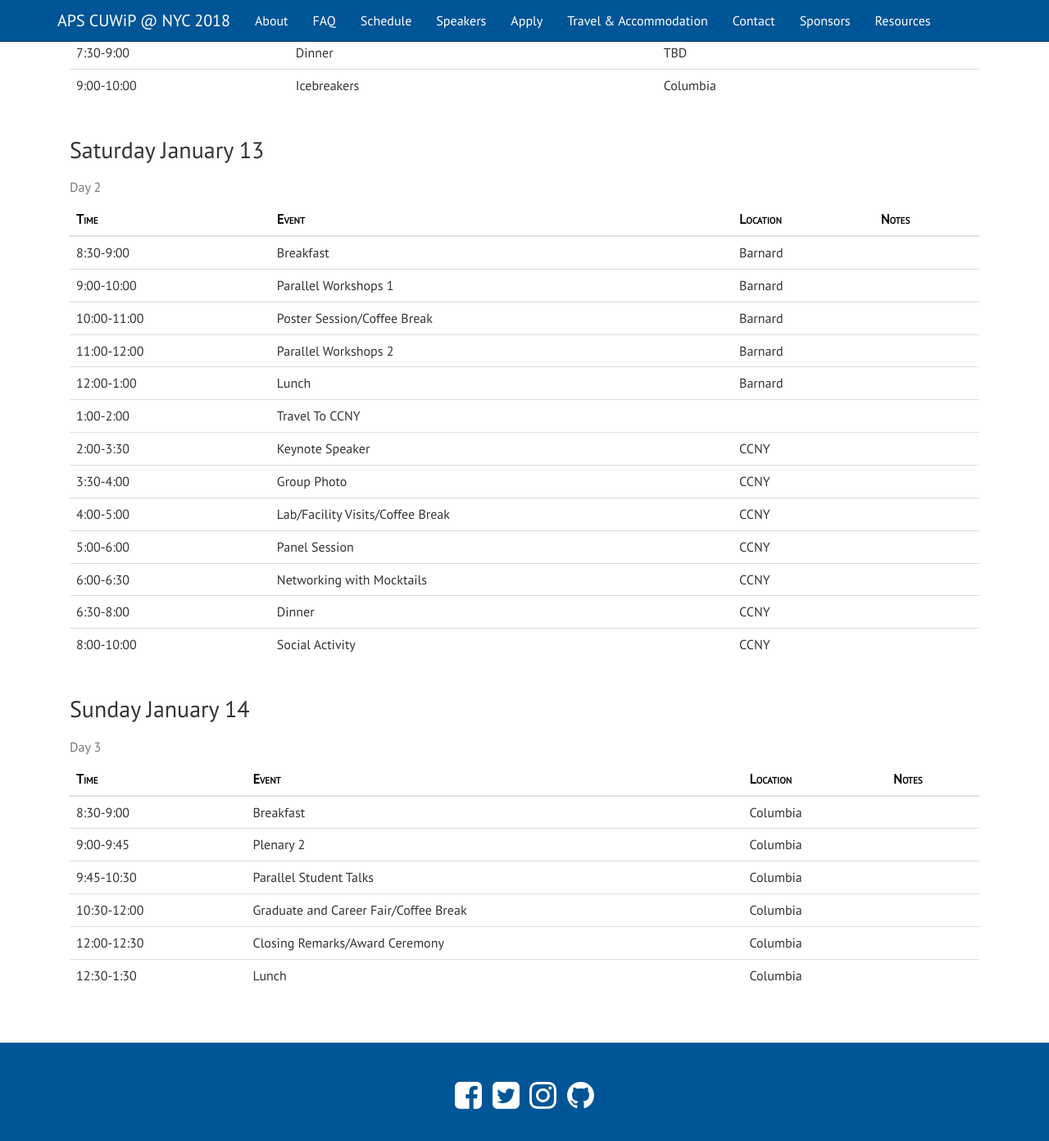
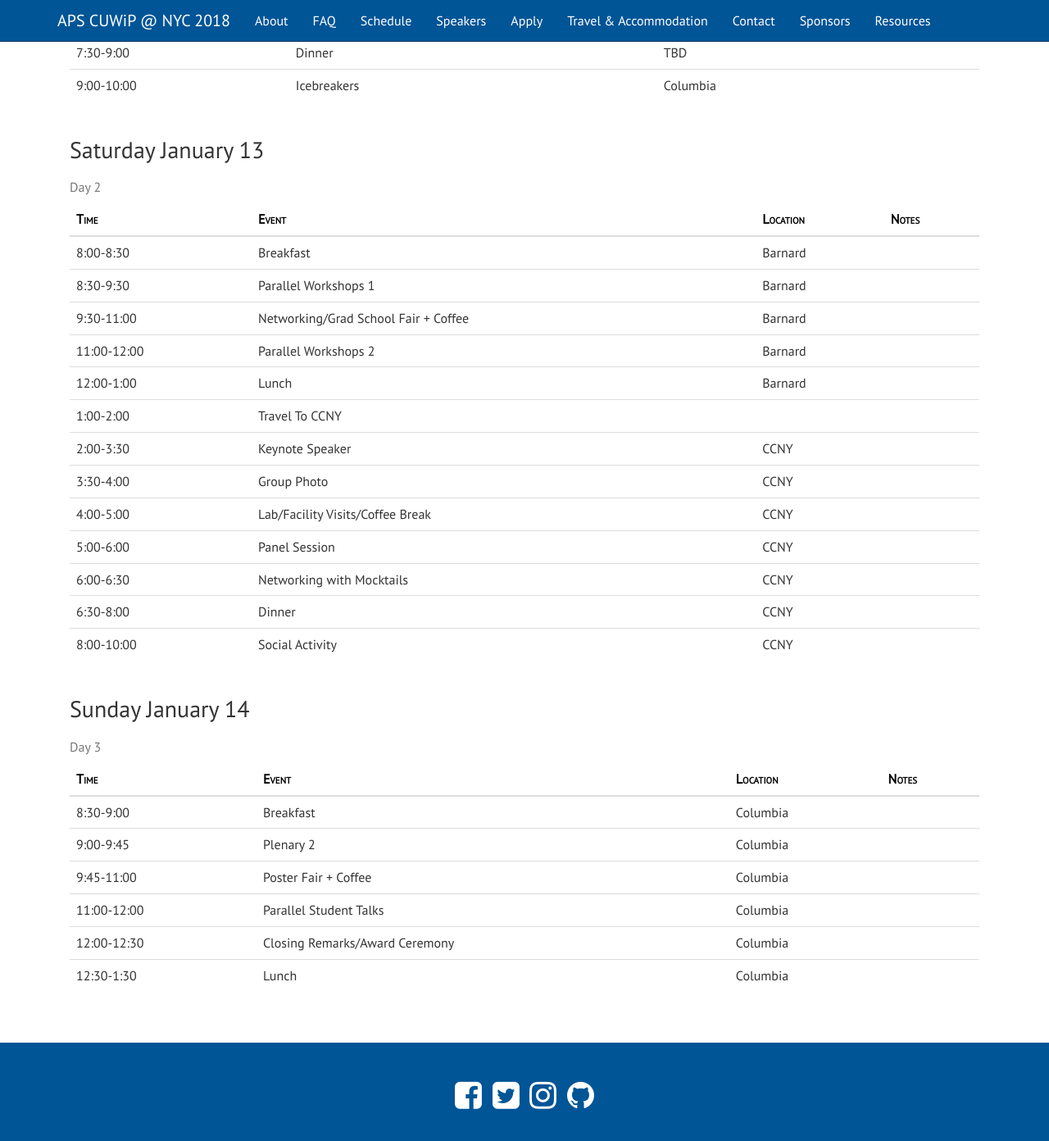
Before and after one commit to cuwip-nyc/cuwip-nyc.github.io, a Jekyll site: the page built from schedule.md, in a window 1280 px wide and 1400 px high, scrolled down 501 px. Shown: the top 1392 px of the window at 82% size. Built offline with Jekyll 4.4.1, drawn with Linux system fonts in a browser that asks for light colours; nearby versions of some CDN libraries.

Commit message:
update schedule

```diff
--- a/schedule.md
+++ b/schedule.md
@@ -33,9 +33,9 @@
 <thead>
 <tr><th>Time</th><th>Event</th><th>Location</th><th>Notes</th></tr>
 </thead>
-<tr><td>8:30-9:00</td><td>Breakfast</td><td>Barnard</td><td></td></tr>
-<tr><td>9:00-10:00</td><td>Parallel Workshops 1</td><td>Barnard</td><td></td></tr>
-<tr><td>10:00-11:00</td><td>Poster Session/Coffee Break</td><td>Barnard</td><td></td></tr>
+<tr><td>8:00-8:30</td><td>Breakfast</td><td>Barnard</td><td></td></tr>
+<tr><td>8:30-9:30</td><td>Parallel Workshops 1</td><td>Barnard</td><td></td></tr>
+<tr><td>9:30-11:00</td><td>Networking/Grad School Fair + Coffee</td><td>Barnard</td><td></td></tr>
 <tr><td>11:00-12:00</td><td>Parallel Workshops 2</td><td>Barnard</td><td></td></tr>
 <tr><td>12:00-1:00</td><td>Lunch</td><td>Barnard</td><td></td></tr>
 <tr><td>1:00-2:00</td><td>Travel To CCNY</td><td></td><td></td></tr>
@@ -58,8 +58,8 @@
 </thead>
 <tr><td>8:30-9:00</td><td>Breakfast</td><td>Columbia</td><td></td></tr>
 <tr><td>9:00-9:45</td><td>Plenary 2</td><td>Columbia</td><td></td></tr>
-<tr><td>9:45-10:30</td><td>Parallel Student Talks</td><td>Columbia</td><td></td></tr>
-<tr><td>10:30-12:00</td><td>Graduate and Career Fair/Coffee Break</td><td>Columbia</td><td></td></tr>
+<tr><td>9:45-11:00</td><td>Poster Fair + Coffee</td><td>Columbia</td><td></td></tr>
+<tr><td>11:00-12:00</td><td>Parallel Student Talks</td><td>Columbia</td><td></td></tr>
 <tr><td>12:00-12:30</td><td>Closing Remarks/Award Ceremony</td><td>Columbia</td><td></td></tr>
 <tr><td>12:30-1:30</td><td>Lunch</td><td>Columbia</td><td></td></tr>
 </table>
```
Also changed, not shown: 1 other file.
